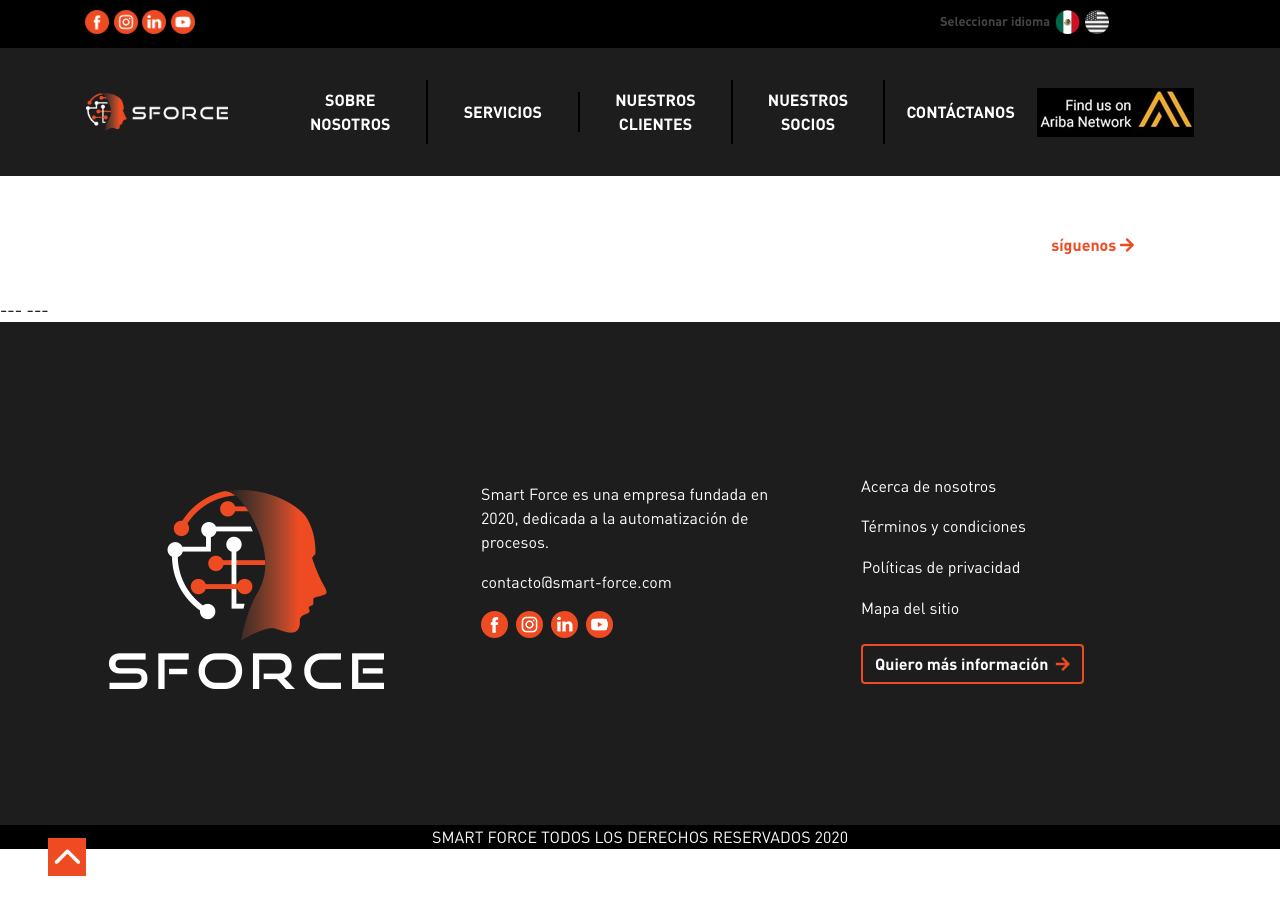
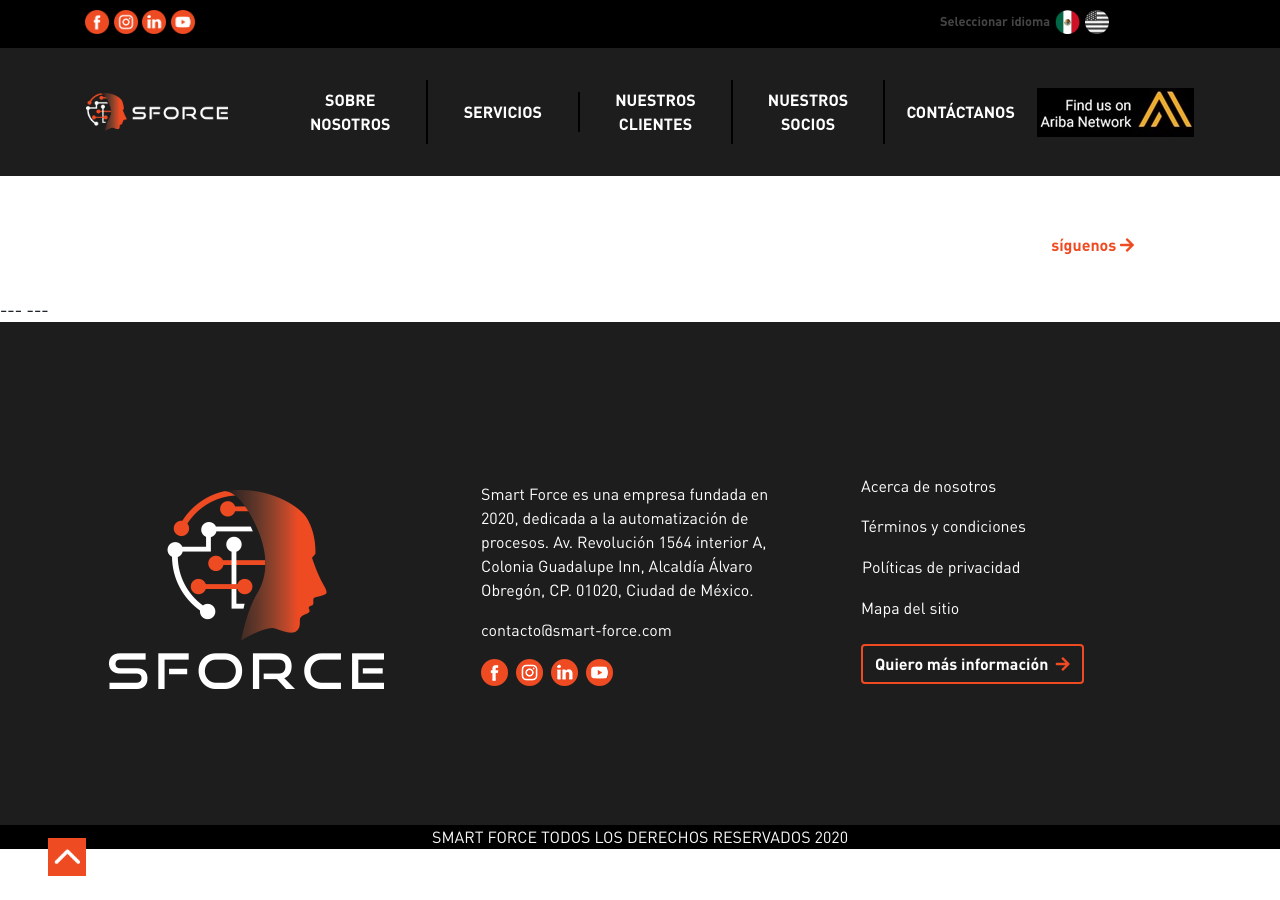
Before and after one commit to smartforcemx/sforce-jekyll, a Jekyll site: the page built from index.html, in a window 1280 px wide and 900 px high, scrolled down 3727 px. Built offline with Jekyll 4.4.1, drawn with Linux system fonts in a browser that asks for light colours; nearby versions of some CDN libraries.

Commit message:
Update from Forestry.io Rafael Castañeda Garduño updated _data/footer.yml

```diff
--- a/_data/footer.yml
+++ b/_data/footer.yml
@@ -42,5 +42,8 @@ derechos_reservados:
 descripcion:
   texto:
     es: Smart Force es una empresa fundada en 2020, dedicada a la automatización de
-      procesos.
-    en: Smart Force is a company founded in 2020, dedicated to process automation.
+      procesos.     Av. Revolución 1564 interior A, Colonia Guadalupe Inn, Alcaldía
+      Álvaro Obregón, CP. 01020, Ciudad de México.
+    en: Smart Force is a company founded in 2020, dedicated to process automation.     Av.
+      Revolución 1564 interior A, Colonia Guadalupe Inn, Alcaldía Álvaro Obregón,
+      CP. 01020, Ciudad de México.
```
